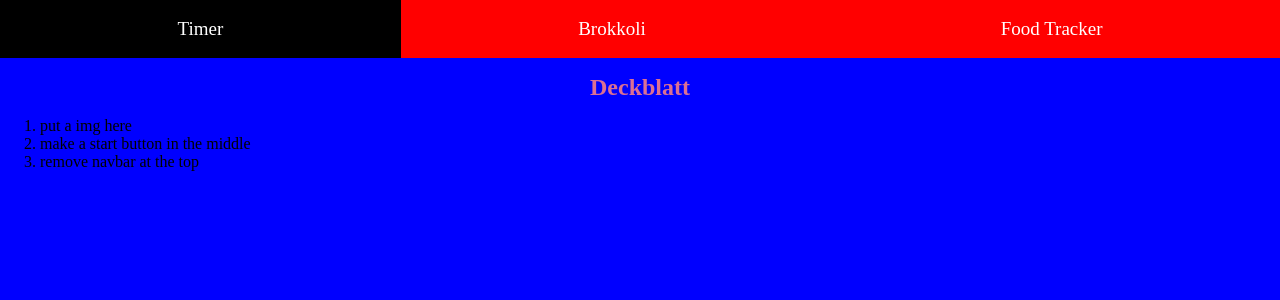
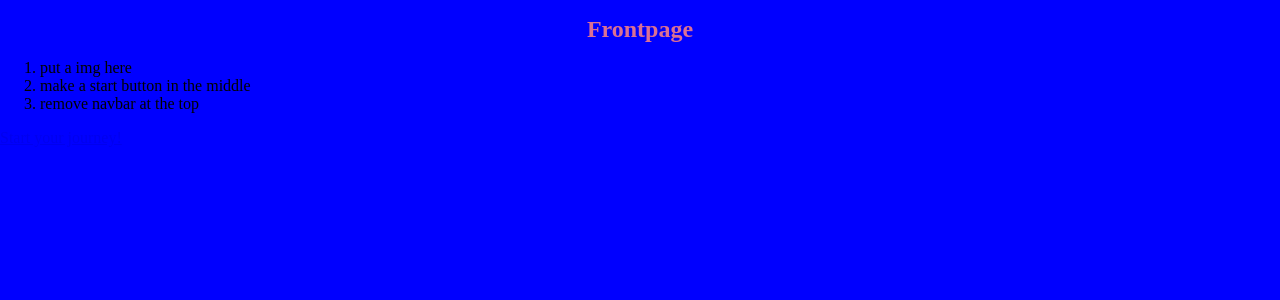
Before and after one commit to DennisWarchocki/Capstone-Project, a Next.js app: page / in a window 1280 px wide. Shown: the top 300 px of the page. Built offline with nearby package versions, Linux system fonts and the light colour scheme.

Commit message:
added home to nav

```diff
--- a/src/components/Header.js
+++ b/src/components/Header.js
@@ -4,11 +4,11 @@ export default function Header() {
 	return (
 		<>
 			<StyledNavUl>
+				<StyledNavListItems as="a" href="/">
+					Home
+				</StyledNavListItems>
 				<StyledNavListItems as="a" href="/timer">
 					Timer
-				</StyledNavListItems>
-				<StyledNavListItems as="a" href="/where?">
-					Brokkoli
 				</StyledNavListItems>
 				<StyledNavListItems as="a" href="/trackfood">
 					Food Tracker
--- a/src/components/styled/StyledNav.js
+++ b/src/components/styled/StyledNav.js
@@ -2,7 +2,7 @@ import styled from 'styled-components';
 
 export const StyledNavListItems = styled.li`
 	flex-grow: 1;
-	padding: 18px 22px;
+	padding: 18px 20px;
 	background-color: red;
 	color: white;
 	font-size: 19px;
--- a/src/pages/index.js
+++ b/src/pages/index.js
@@ -1,21 +1,24 @@
 import Head from 'next/head';
+import Link from 'next/link';
 
-import Layout from '../components/Layout';
 import {StyledTitle} from '../components/styled/StyledTitle';
 
 export default function HomePage() {
 	return (
-		<Layout>
+		<>
 			<Head>
 				<title key="title">Nutri Trackr</title>
 				<meta key="description" name="description" content="Track nutrition and be happy" />
 			</Head>
-			<StyledTitle>Deckblatt</StyledTitle>
-			<ol>
-				<li>put a img here</li>
-				<li>make a start button in the middle</li>
-				<li>remove navbar at the top</li>
-			</ol>
-		</Layout>
+			<StyledTitle>Frontpage</StyledTitle>
+			<div>
+				<ol>
+					<li>put a img here</li>
+					<li>make a start button in the middle</li>
+					<li>remove navbar at the top</li>
+				</ol>
+			</div>
+			<Link href="/timer">Start your journey!</Link>
+		</>
 	);
 }
```
